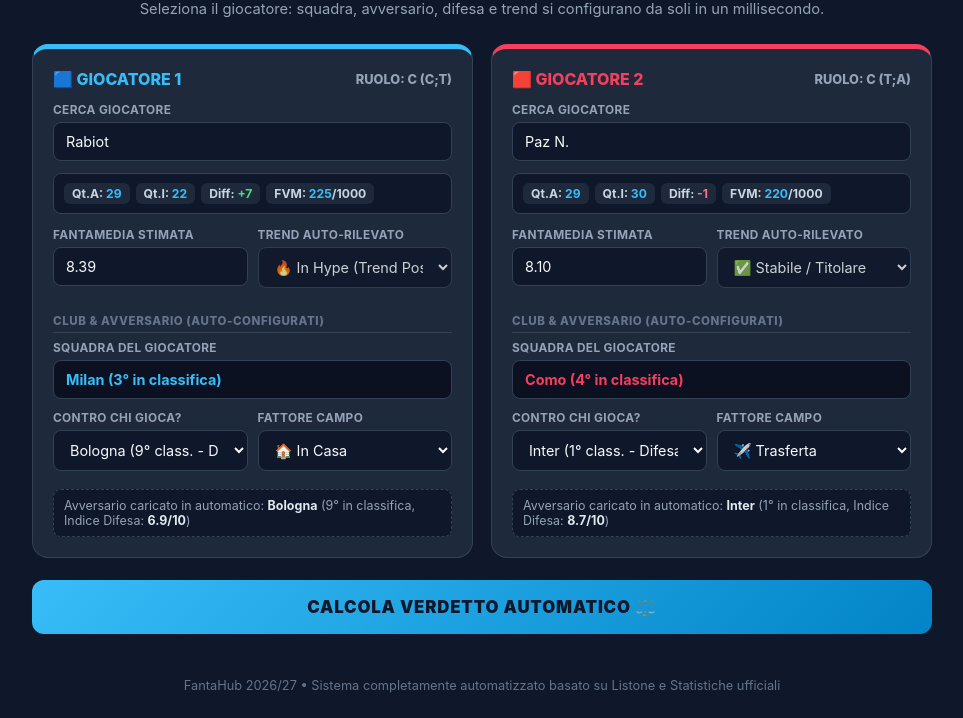
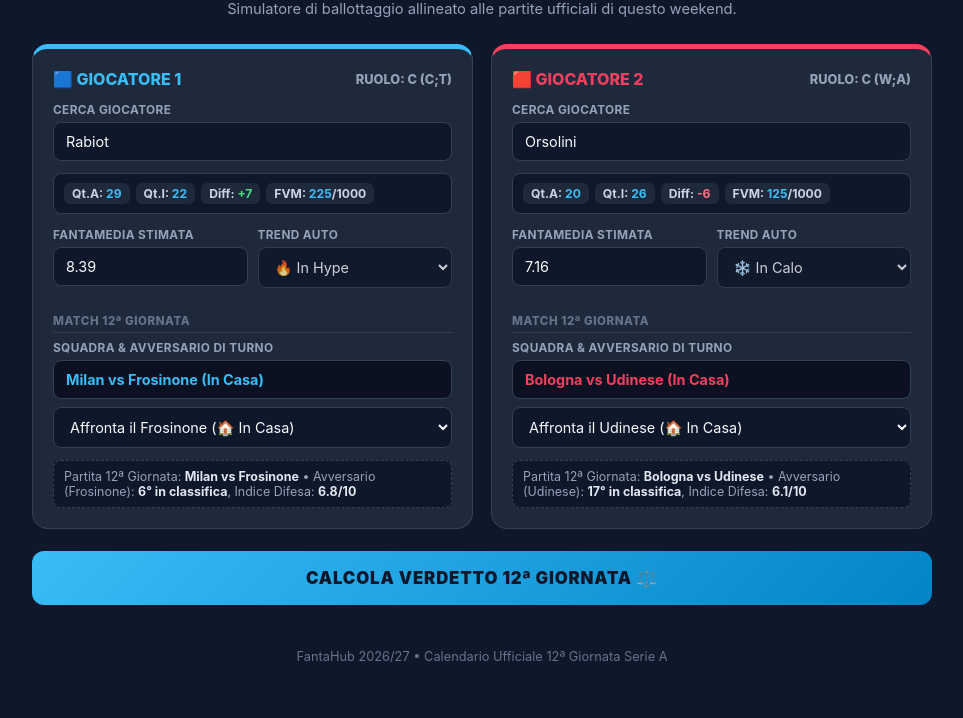
Before and after one commit to tool-utili/ballottaggio, a plain HTML site: page index.html in a window 1280 px wide. Shown: the part 115-833 px from the top of the page, without its empty margins (158-1121 px from the left). After the commit the page ends 804 px from the top, so only its background shows below. Drawn offline with Linux system fonts and the light colour scheme.

Commit message:
Update index.html

```diff
--- a/index.html
+++ b/index.html
@@ -3,7 +3,7 @@
 <head>
     <meta charset="UTF-8">
     <meta name="viewport" content="width=device-width, initial-scale=1.0">
-    <title>Chi Schiero? AUTO 2026/27 • Fantacalcio Tool</title>
+    <title>Chi Schiero? AUTO • 12ª Giornata Serie A 2026/27</title>
     <style>
         * {
             box-sizing: border-box;
@@ -363,12 +363,12 @@
 <div class="container">
     <div class="top-bar">
         <a href="https://tool-utili.github.io/" class="back-link">← Torna a FantaHub</a>
-        <span class="season-badge">Listone Ufficiale 2026/27 • Fully Automated</span>
+        <span class="season-badge">12ª Giornata Serie A (21-23 Nov 2026)</span>
     </div>
 
     <div class="header">
         <h1>Chi <span>Schiero?</span> AUTO</h1>
-        <p class="subtitle">Seleziona il giocatore: squadra, avversario, difesa e trend si configurano da soli in un millisecondo.</p>
+        <p class="subtitle">Simulatore di ballottaggio allineato alle partite ufficiali di questo weekend.</p>
     </div>
 
     <datalist id="playersList2627"></datalist>
@@ -383,7 +383,7 @@
 
             <div class="field">
                 <label>Cerca Giocatore</label>
-                <input type="text" id="nameA" list="playersList2627" placeholder="Es. Rabiot, Malen, Paz N., Pulisic..." oninput="autoFillPlayer('A')">
+                <input type="text" id="nameA" list="playersList2627" placeholder="Es. Rabiot, Pulisic, Retegui, Lookman..." oninput="autoFillPlayer('A')">
             </div>
 
             <div class="listone-badges" id="badgesA">
@@ -399,38 +399,25 @@
                     <input type="number" id="fmA" step="0.05" min="4" max="13" value="8.00">
                 </div>
                 <div class="field">
-                    <label>Trend Auto-Rilevato</label>
+                    <label>Trend Auto</label>
                     <select id="statusA" disabled style="opacity: 0.8; cursor: not-allowed;">
-                        <option value="fire">🔥 In Hype (Trend Positivo)</option>
-                        <option value="normal">✅ Stabile / Titolare</option>
-                        <option value="cold">❄️ In Calo (Trend Negativo)</option>
+                        <option value="fire">🔥 In Hype</option>
+                        <option value="normal">✅ Stabile</option>
+                        <option value="cold">❄️ In Calo</option>
                     </select>
                 </div>
             </div>
 
-            <div class="section-divider">Club & Avversario (Auto-configurati)</div>
+            <div class="section-divider">Match 12ª Giornata</div>
 
             <div class="field">
-                <label>Squadra del Giocatore</label>
-                <input type="text" id="teamDisplayA" readonly style="background-color: #0b1120; color: #38bdf8; font-weight:700;">
-            </div>
-
-            <div class="row-2">
-                <div class="field">
-                    <label>Contro chi gioca?</label>
-                    <select id="oppA" onchange="onOppChange('A')"></select>
-                </div>
-                <div class="field">
-                    <label>Fattore Campo</label>
-                    <select id="venueA">
-                        <option value="home" selected>🏠 In Casa</option>
-                        <option value="away">✈️ Trasferta</option>
-                    </select>
-                </div>
+                <label>Squadra & Avversario di Turno</label>
+                <input type="text" id="teamDisplayA" readonly style="background-color: #0b1120; color: #38bdf8; font-weight:700; margin-bottom: 8px;">
+                <select id="oppSelectA" onchange="onMatchSelect('A')"></select>
             </div>
 
             <div class="auto-info-box" id="autoInfoA">
-                Seleziona un avversario per caricare in automatico difesa e classifica.
+                Seleziona il giocatore per vedere la partita della 12ª giornata.
             </div>
         </div>
 
@@ -443,7 +430,7 @@
 
             <div class="field">
                 <label>Cerca Giocatore</label>
-                <input type="text" id="nameB" list="playersList2627" placeholder="Es. Krstovic, Hojlund, Varela G., Orsolini..." oninput="autoFillPlayer('B')">
+                <input type="text" id="nameB" list="playersList2627" placeholder="Es. Orsolini, Lautaro, Thuram, Dybala..." oninput="autoFillPlayer('B')">
             </div>
 
             <div class="listone-badges" id="badgesB">
@@ -459,47 +446,34 @@
                     <input type="number" id="fmB" step="0.05" min="4" max="13" value="8.00">
                 </div>
                 <div class="field">
-                    <label>Trend Auto-Rilevato</label>
+                    <label>Trend Auto</label>
                     <select id="statusB" disabled style="opacity: 0.8; cursor: not-allowed;">
-                        <option value="fire">🔥 In Hype (Trend Positivo)</option>
-                        <option value="normal">✅ Stabile / Titolare</option>
-                        <option value="cold">❄️ In Calo (Trend Negativo)</option>
+                        <option value="fire">🔥 In Hype</option>
+                        <option value="normal">✅ Stabile</option>
+                        <option value="cold">❄️ In Calo</option>
                     </select>
                 </div>
             </div>
 
-            <div class="section-divider">Club & Avversario (Auto-configurati)</div>
+            <div class="section-divider">Match 12ª Giornata</div>
 
             <div class="field">
-                <label>Squadra del Giocatore</label>
-                <input type="text" id="teamDisplayB" readonly style="background-color: #0b1120; color: #f43f5e; font-weight:700;">
-            </div>
-
-            <div class="row-2">
-                <div class="field">
-                    <label>Contro chi gioca?</label>
-                    <select id="oppB" onchange="onOppChange('B')"></select>
-                </div>
-                <div class="field">
-                    <label>Fattore Campo</label>
-                    <select id="venueB">
-                        <option value="home">🏠 In Casa</option>
-                        <option value="away" selected>✈️ Trasferta</option>
-                    </select>
-                </div>
+                <label>Squadra & Avversario di Turno</label>
+                <input type="text" id="teamDisplayB" readonly style="background-color: #0b1120; color: #f43f5e; font-weight:700; margin-bottom: 8px;">
+                <select id="oppSelectB" onchange="onMatchSelect('B')"></select>
             </div>
 
             <div class="auto-info-box" id="autoInfoB">
-                Seleziona un avversario per caricare in automatico difesa e classifica.
+                Seleziona il giocatore per vedere la partita della 12ª giornata.
             </div>
         </div>
     </div>
 
-    <button class="btn-calc" onclick="confrontaGiocatori()">Calcola Verdetto Automatico ⚖️</button>
+    <button class="btn-calc" onclick="confrontaGiocatori()">Calcola Verdetto 12ª Giornata ⚖️</button>
 
     <div class="result-panel" id="resultPanel">
         <div class="verdict-header">
-            <div class="verdict-tag">Verdetto Automatico FantaHub</div>
+            <div class="verdict-tag">Verdetto 12ª Giornata FantaHub</div>
             <div class="verdict-winner" id="winnerHeadline">-</div>
         </div>
 
@@ -514,7 +488,7 @@
                 <div class="stat-detail" id="cmpFM">-</div>
             </div>
             <div class="stat-box">
-                <div class="stat-title">🛡️ Avversario & Tenuta Difensiva</div>
+                <div class="stat-title">🛡️ Avversario 12ª Giornata</div>
                 <div class="stat-detail" id="cmpOpp">-</div>
             </div>
             <div class="stat-box">
@@ -528,18 +502,18 @@
         </div>
 
         <div class="reason-list">
-            <h4>Analisi Automatica del Ballottaggio</h4>
+            <h4>Analisi della 12ª Giornata</h4>
             <p id="finalExplanation">-</p>
         </div>
     </div>
 
     <footer>
-        FantaHub 2026/27 • Sistema completamente automatizzato basato su Listone e Statistiche ufficiali
+        FantaHub 2026/27 • Calendario Ufficiale 12ª Giornata Serie A
     </footer>
 </div>
 
 <script>
-    // Dati automatici delle 20 squadre estratti dal listone
+    // Dati squadre e calendario ufficiale 12ª Giornata 2026/27
     const teams2627 = {
         "Inter":      { pos: 1,  forma: 9.0, difesa: 8.7 },
         "Roma":       { pos: 2,  forma: 8.8, difesa: 8.8 },
@@ -563,7 +537,30 @@
         "Venezia":    { pos: 20, forma: 5.3, difesa: 5.7 }
     };
 
-    // Database 539 giocatori
+    // Calendario 12ª Giornata (Squadra -> { avversario, inCasa })
+    const schedule12 = {
+        "Como":       { opp: "Cagliari", home: true },
+        "Cagliari":   { opp: "Como", home: false },
+        "Lazio":      { opp: "Lecce", home: true },
+        "Lecce":      { opp: "Lazio", home: false },
+        "Parma":      { opp: "Roma", home: true },
+        "Roma":       { opp: "Parma", home: false },
+        "Napoli":     { opp: "Torino", home: true },
+        "Torino":     { opp: "Napoli", home: false },
+        "Juventus":   { opp: "Venezia", home: true },
+        "Venezia":    { opp: "Juventus", home: false },
+        "Sassuolo":   { opp: "Genoa", home: true },
+        "Genoa":      { opp: "Sassuolo", home: false },
+        "Bologna":    { opp: "Udinese", home: true },
+        "Udinese":    { opp: "Bologna", home: false },
+        "Milan":      { opp: "Frosinone", home: true },
+        "Frosinone":  { opp: "Milan", home: false },
+        "Atalanta":   { opp: "Inter", home: true },
+        "Inter":      { opp: "Atalanta", home: false },
+        "Monza":      { opp: "Fiorentina", home: true },
+        "Fiorentina": { opp: "Monza", home: false }
+    };
+
     const rawListone2627 = {
         "Atalanta":"Carnesecchi|P|Por|12|16|34~Sportiello|P|Por|1|1|1~Pompei|P|Por|1|1|1~Scalvini|D|Dc|7|10|16~Kolasinac|D|Ds;Dc|6|5|10~Bellanova|D|Dd;E|5|6|18~Zappacosta|D|Dd;E|5|8|13~Bernasconi|D|Ds;E|4|6|11~Hien|D|Dc|3|8|8~Kristensen T.|D|Dd;Dc|3|7|10~Kossounou|D|Dd;Dc|2|3|5~Obric|D|Dc|1|1|1~Zalewski|C|W|13|6|14~Samardzic|C|C;T|12|12|14~Ederson D.S.|C|M;C|10|12|34~Gaetano|C|M;C|10|7|14~Kessiè|C|C|10|12|17~Elmas|C|W;T|8|7|23~Rowe|C|W;T|6|11|22~Pasalic|C|C;T|5|9|13~Krstovic|A|Pc|25|18|186~De Ketelaere|A|A|14|17|55~Scamacca|A|Pc|14|19|41~Raspadori|A|A|12|13|12~Sulemana K.|A|A|2|6|3",
         "Bologna":"Skorupski|P|Por|11|10|21~Pessina Mas.|P|Por|2|1|1~Happonen|P|Por|1|1|1~Miranda J.|D|Ds;E|17|8|41~Casale|D|Dc|10|3|7~Theate|D|Ds;Dc|9|8|11~Zortea|D|Dd;E|7|6|15~Helland|D|Dd;Dc|5|2|7~Darmian|D|B;Dd;E|5|3|10~Heggem|D|Ds;Dc|4|6|10~Holm|D|Dd;E|4|5|3~Vitik|D|Dc|3|5|5~De Silvestri|D|Dd;E|2|1|1~Alhassane|D|Ds;E|2|2|5~Orsolini|C|W;A|20|26|125~Bernardeschi|C|W;T|17|9|48~Pobega|C|M;C|15|6|22~Cambiaghi|C|W;A|14|8|35~Mbangula|C|W;A|12|8|14~Ferguson|C|M;C|10|7|22~Odgaard|C|T|6|8|25~Moro N.|C|M;C|3|4|12~Amondarain|C|M;C|2|5|7~El Azzouzi O.|C|M;C|2|2|6~Libra|C|C;T|1|1|1~Dovbyk|A|Pc|10|16|10~Piccoli|A|Pc|9|8|23~Enem|A|Pc|3|2|9",
@@ -606,8 +603,7 @@
                 const qti = parseInt(qtiStr, 10);
                 const diff = qta - qti;
                 const fvm = parseInt(fvmStr, 10);
-                const cleanName = nome.trim();
-                playersDB[cleanName] = {
+                playersDB[nome.trim()] = {
                     team, r, rm, qta, qti, diff, fvm,
                     fm: stimaFantamedia(r, qta, diff, fvm)
                 };
@@ -625,33 +621,16 @@
             const diffSign = p.diff > 0 ? `+${p.diff}` : p.diff;
             const opt = document.createElement('option');
             opt.value = player;
-            opt.label = `${p.team} • Ruolo: ${p.r} (${p.rm}) • Qt.A: ${p.qta} (${diffSign}) • FVM: ${p.fvm}`;
+            opt.label = `${p.team} • Ruolo: ${p.r} (${p.rm}) • Qt.A: ${p.qta} (${diffSign})`;
             datalist.appendChild(opt);
         });
 
-        const teamSelects = ['oppA', 'oppB'];
-        const teamNames = Object.keys(teams2627).sort();
-
-        teamSelects.forEach(selId => {
-            const sel = document.getElementById(selId);
-            teamNames.forEach(t => {
-                const opt = document.createElement('option');
-                opt.value = t;
-                opt.textContent = `${t} (${teams2627[t].pos}° class. - Difesa ${teams2627[t].difesa}/10)`;
-                sel.appendChild(opt);
-            });
-        });
-
-        // Test iniziale automatico
+        // Test di default per la 12ª giornata
         document.getElementById('nameA').value = "Rabiot";
         autoFillPlayer('A');
-        document.getElementById('oppA').value = "Bologna";
-        onOppChange('A');
 
-        document.getElementById('nameB').value = "Paz N.";
+        document.getElementById('nameB').value = "Orsolini";
         autoFillPlayer('B');
-        document.getElementById('oppB').value = "Inter";
-        onOppChange('B');
     }
 
     function autoFillPlayer(side) {
@@ -670,32 +649,42 @@
             const diffPill = document.getElementById('diffPill' + side);
             diffPill.className = 'l-pill ' + (p.diff > 0 ? 'pos-diff' : (p.diff < 0 ? 'neg-diff' : ''));
 
-            // Auto-rilevamento trend da Diff.
             const statusSelect = document.getElementById('status' + side);
             if (p.diff >= 4) statusSelect.value = 'fire';
             else if (p.diff <= -3) statusSelect.value = 'cold';
             else statusSelect.value = 'normal';
 
-            // Auto-assegnazione squadra
-            document.getElementById('teamDisplay' + side).value = p.team + ` (${teams2627[p.team].pos}° in classifica)`;
+            // Assegna il match della 12ª giornata in base alla squadra del giocatore
+            const match = schedule12[p.team];
+            const oppSelect = document.getElementById('oppSelect' + side);
+            oppSelect.innerHTML = '';
 
-            // Auto-seleziona un avversario di default diverso dalla propria squadra se possibile
-            const oppSelect = document.getElementById('opp' + side);
-            if (oppSelect.value === p.team) {
-                const otherTeam = Object.keys(teams2627).find(t => t !== p.team);
-                oppSelect.value = otherTeam;
+            if (match) {
+                document.getElementById('teamDisplay' + side).value = `${p.team} vs ${match.opp} (${match.home ? 'In Casa' : 'In Trasferta'})`;
+
+                const opt = document.createElement('option');
+                opt.value = match.opp;
+                opt.textContent = `Affronta il ${match.opp} (${match.home ? '🏠 In Casa' : '✈️ In Trasferta'})`;
+                oppSelect.appendChild(opt);
+            } else {
+                document.getElementById('teamDisplay' + side).value = `${p.team} (Riposo / Non trovato)`;
             }
-            onOppChange(side);
+            onMatchSelect(side);
         }
     }
 
-    function onOppChange(side) {
-        const oppName = document.getElementById('opp' + side).value;
-        const oData = teams2627[oppName];
-        if (oData) {
-            document.getElementById('autoInfo' + side).innerHTML =
-                `Avversario caricato in automatico: <b>${oppName}</b> (${oData.pos}° in classifica, Indice Difesa: <b>${oData.difesa}/10</b>)`;
-        }
+    function onMatchSelect(side) {
+        const nameInput = document.getElementById('name' + side).value.trim();
+        const foundKey = Object.keys(playersDB).find(k => k.toLowerCase() === nameInput.toLowerCase());
+        if (!foundKey) return;
+
+        const p = playersDB[foundKey];
+        const match = schedule12[p.team];
+        if (!match) return;
+
+        const oData = teams2627[match.opp];
+        document.getElementById('autoInfo' + side).innerHTML =
+            `Partita 12ª Giornata: <b>${p.team} vs ${match.opp}</b> • Avversario (${match.opp}): <b>${oData.pos}° in classifica</b>, Indice Difesa: <b>${oData.difesa}/10</b>`;
     }
 
     function calcolaScoreGiocatore(side) {
@@ -708,11 +697,10 @@
         const teamName = pData.team;
         const tData = teams2627[teamName] || { pos: 5, forma: 7.5, difesa: 7.0 };
 
-        const oppName = document.getElementById('opp' + side).value;
-        const oData = teams2627[oppName] || { pos: 10, forma: 6.5, difesa: 6.5 };
-        const venue = document.getElementById('venue' + side).value;
+        const match = schedule12[teamName] || { opp: 'Inter', home: true };
+        const oData = teams2627[match.opp] || { pos: 10, forma: 6.5, difesa: 6.5 };
+        const venue = match.home ? 'home' : 'away';
 
-        // Algoritmo automatico ponderato
         const fmScore = (fm - 5.0) * 17.5;
         const listoneValueScore = (pData.qta * 0.25) + Math.min(8.0, pData.fvm / 45.0) + (pData.diff * 0.22);
         const teamRankScore = (21 - tData.pos) * 0.45;
@@ -737,7 +725,7 @@
             teamName,
             posTeam: tData.pos,
             formTeam: tData.forma,
-            oppName,
+            oppName: match.opp,
             posOpp: oData.pos,
             defOpp: oData.difesa,
             venue,
@@ -772,10 +760,10 @@
         barB.innerText = `${B.name} ${pctB}%`;
 
         document.getElementById('cmpFM').innerText =
-            `${A.name} (FM ${A.fm.toFixed(2)}, Qt.A ${A.qta}, FVM ${A.fvm}) vs ${B.name} (FM ${B.fm.toFixed(2)}, Qt.A ${B.qta}, FVM ${B.fvm}).`;
+            `${A.name} (FM ${A.fm.toFixed(2)}, Qt.A ${A.qta}) vs ${B.name} (FM ${B.fm.toFixed(2)}, Qt.A ${B.qta}).`;
 
         document.getElementById('cmpOpp').innerText =
-            `Calendario migliore per ${winner.name}: affronta ${winner.oppName} (${winner.posOpp}° in class., difesa ${winner.defOpp}/10).`;
+            `Incrocio 12ª Giornata: ${winner.name} affronta il ${winner.oppName} (${winner.posOpp}° in class., difesa ${winner.defOpp}/10).`;
 
         const diffStrA = A.diff > 0 ? `+${A.diff}` : A.diff;
         const diffStrB = B.diff > 0 ? `+${B.diff}` : B.diff;
@@ -783,7 +771,7 @@
             `${A.teamName} (Forma ${A.formTeam}, Diff. ${diffStrA}) vs ${B.teamName} (Forma ${B.formTeam}, Diff. ${diffStrB}).`;
 
         document.getElementById('cmpContext').innerText =
-            `${A.name} [${A.r}] gioca ${A.venue === 'home' ? 'in casa' : 'in trasferta'} • ${B.name} [${B.r}] gioca ${B.venue === 'home' ? 'in casa' : 'in trasferta'}.`;
+            `${A.name} gioca ${A.venue === 'home' ? 'in casa' : 'in trasferta'} • ${B.name} gioca ${B.venue === 'home' ? 'in casa' : 'in trasferta'}.`;
 
         let reasons = [];
         if (winner.fm >= loser.fm) {
@@ -802,11 +790,11 @@
         }
 
         if (winner.venue === 'home' && loser.venue === 'away') {
-            reasons.push(`gioca con il vantaggio del fattore campo casalingo`);
+            reasons.push(`gioca con il vantaggio del fattore campo casalingo in questo turno`);
         }
 
         document.getElementById('finalExplanation').innerText =
-            `L'algoritmo automatico premia ${winner.name} (${winner.total.toFixed(1)} pt contro ${loser.total.toFixed(1)} pt): ${reasons.join(", ")}.`;
+            `Per la 12ª giornata l'algoritmo premia ${winner.name} (${winner.total.toFixed(1)} pt contro ${loser.total.toFixed(1)} pt): ${reasons.join(", ")}.`;
 
         panel.scrollIntoView({ behavior: 'smooth' });
     }
```
